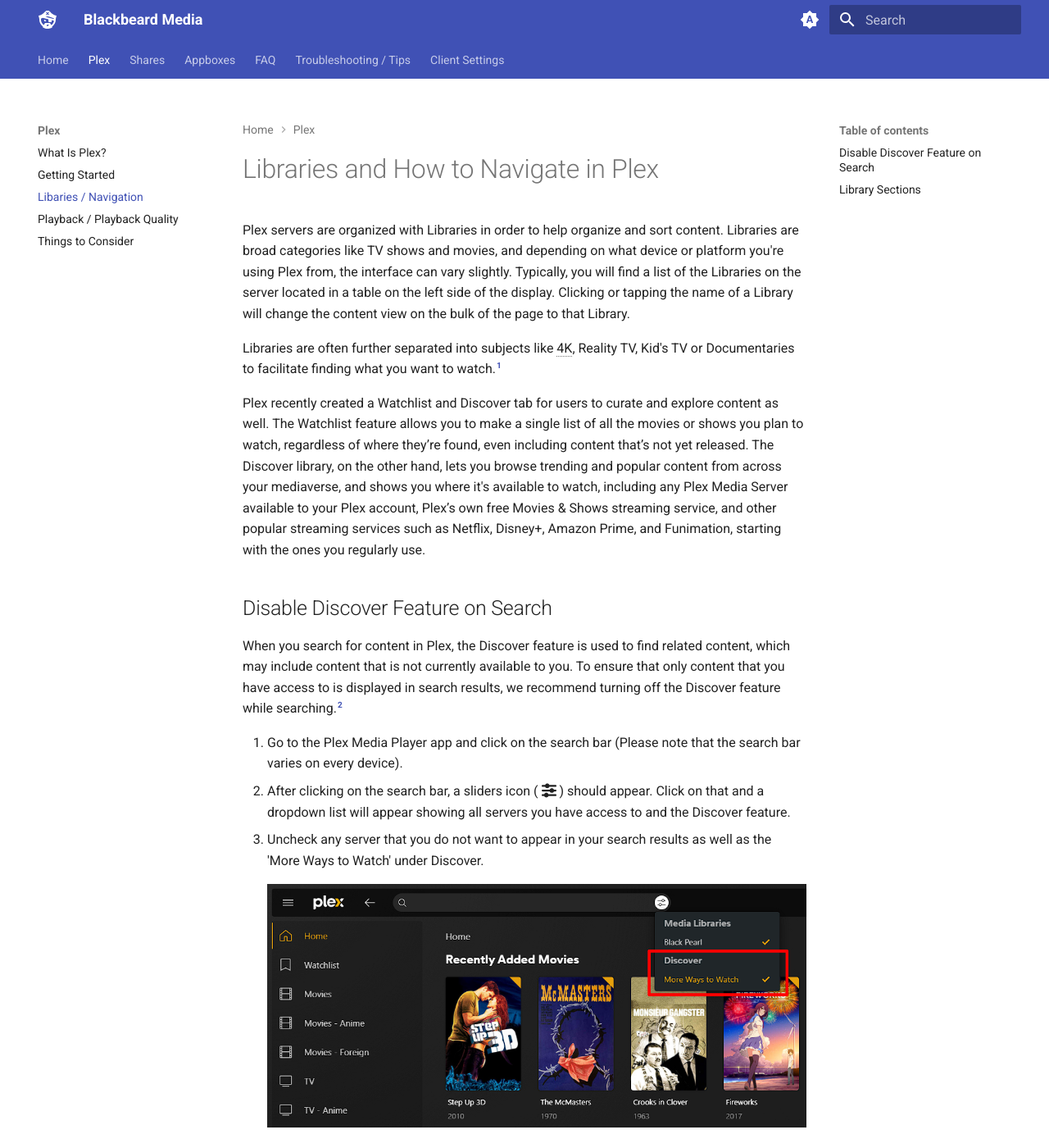
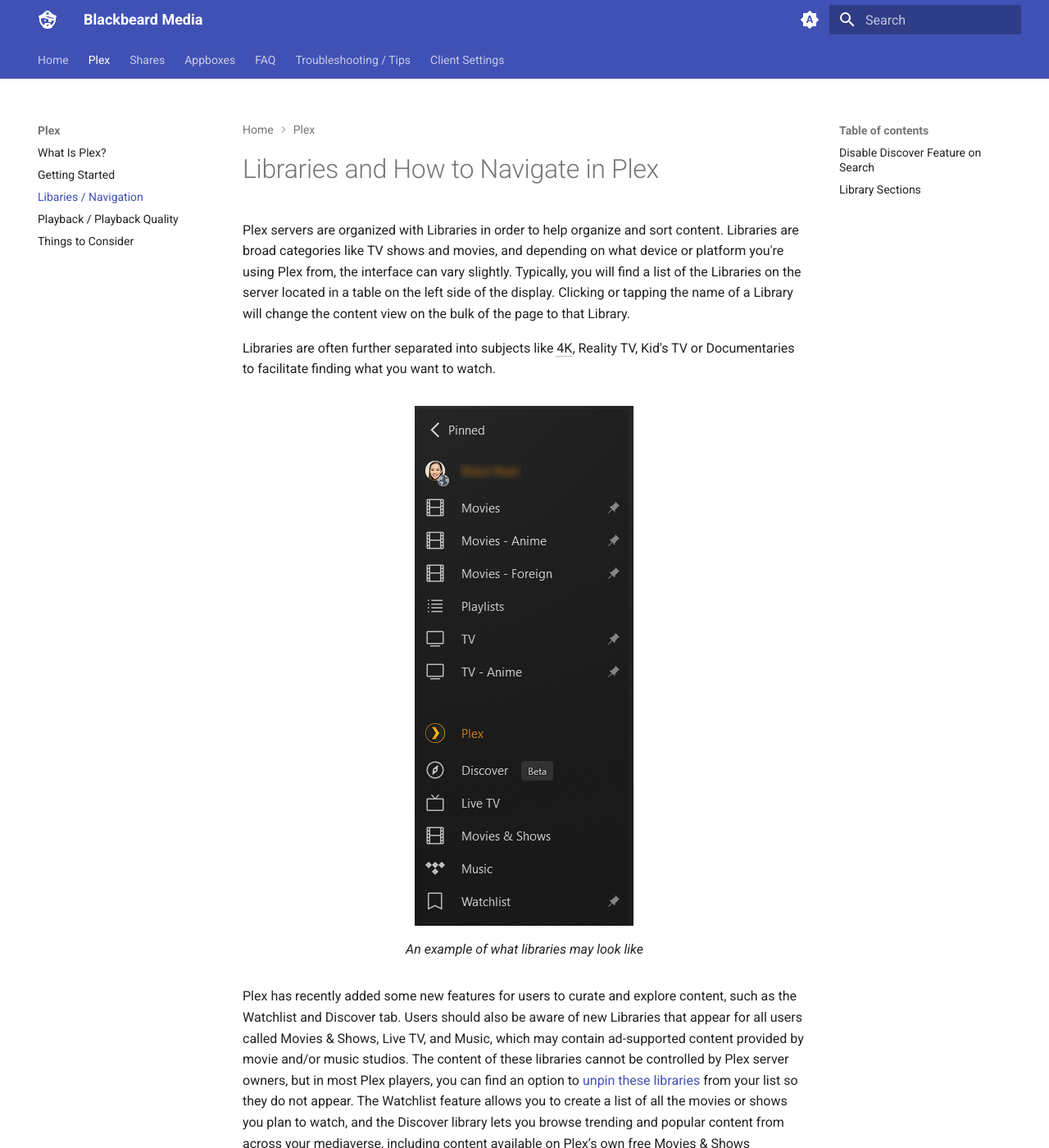
Before and after one commit to neomedia6989/docs-2, an MkDocs documentation site: the page built from docs/plex/libraries.md, in a window 1280 px wide and 1400 px high. Shown: the whole window at 82% size. Built offline with MkDocs 1.6.1 and Material for MkDocs 9.7.7, drawn with Linux system fonts in a browser that asks for light colours; some of the changed text lies outside the part shown.

Commit message:
Update libraries.md

```diff
--- a/docs/plex/libraries.md
+++ b/docs/plex/libraries.md
@@ -2,9 +2,14 @@
 
 Plex servers are organized with Libraries in order to help organize and sort content. Libraries are broad categories like TV shows and movies, and depending on what device or platform you're using Plex from, the interface can vary slightly. Typically, you will find a list of the Libraries on the server located in a table on the left side of the display. Clicking or tapping the name of a Library will change the content view on the bulk of the page to that Library.
 
-Libraries are often further separated into subjects like 4K, Reality TV, Kid's TV or Documentaries to facilitate finding what you want to watch.[^1]
+Libraries are often further separated into subjects like 4K, Reality TV, Kid's TV or Documentaries to facilitate finding what you want to watch.
 
-Plex recently created a Watchlist and Discover tab for users to curate and explore content as well. The Watchlist feature allows you to make a single list of all the movies or shows you plan to watch, regardless of where they’re found, even including content that’s not yet released. The Discover library, on the other hand, lets you browse trending and popular content from across your mediaverse, and shows you where it's available to watch, including any Plex Media Server available to your Plex account, Plex’s own free Movies & Shows streaming service, and other popular streaming services such as Netflix, Disney+, Amazon Prime, and Funimation, starting with the ones you regularly use.
+<figure markdown>
+![(/media/library-navigation.png)](https://docs.blackbeard.media/media/library-navigation.png)
+    <figcaption>An example of what libraries may look like</figcaption>
+</figure>
+
+Plex has recently added some new features for users to curate and explore content, such as the Watchlist and Discover tab. Users should also be aware of new Libraries that appear for all users called Movies & Shows, Live TV, and Music, which may contain ad-supported content provided by movie and/or music studios. The content of these libraries cannot be controlled by Plex server owners, but in most Plex players, you can find an option to [unpin these libraries](/plex/getting-started/#how-to-setup-your-libraries) from your list so they do not appear. The Watchlist feature allows you to create a list of all the movies or shows you plan to watch, and the Discover library lets you browse trending and popular content from across your mediaverse, including content available on Plex’s own free Movies & Shows streaming service and other popular streaming services such as Netflix, Disney+, Amazon Prime, and Funimation.
 
 ## Disable Discover Feature on Search
 
@@ -61,5 +66,4 @@
         <figcaption></figcaption>
     </figure>
 
-[^1]: The Plex creators recently added new Libraries that appears for all users called Movies & Shows, Live TV and Music. Users should know that the ad-supported content in these special libraries is not provided by the owner of the Plex server and is available through a deal between Plex software and a number of movie and/or music studios. Plex server owners have no control over the content of these libraries. In most Plex players, you can find an option to unpin these library from your list so it doesn't appear.
-[^2]: This is only necessary if the Discover feature is enabled. If the feature is disabled, this step is not needed.
+[^1]: This is only necessary if the Discover feature is enabled. If the feature is disabled, this step is not needed.
```
